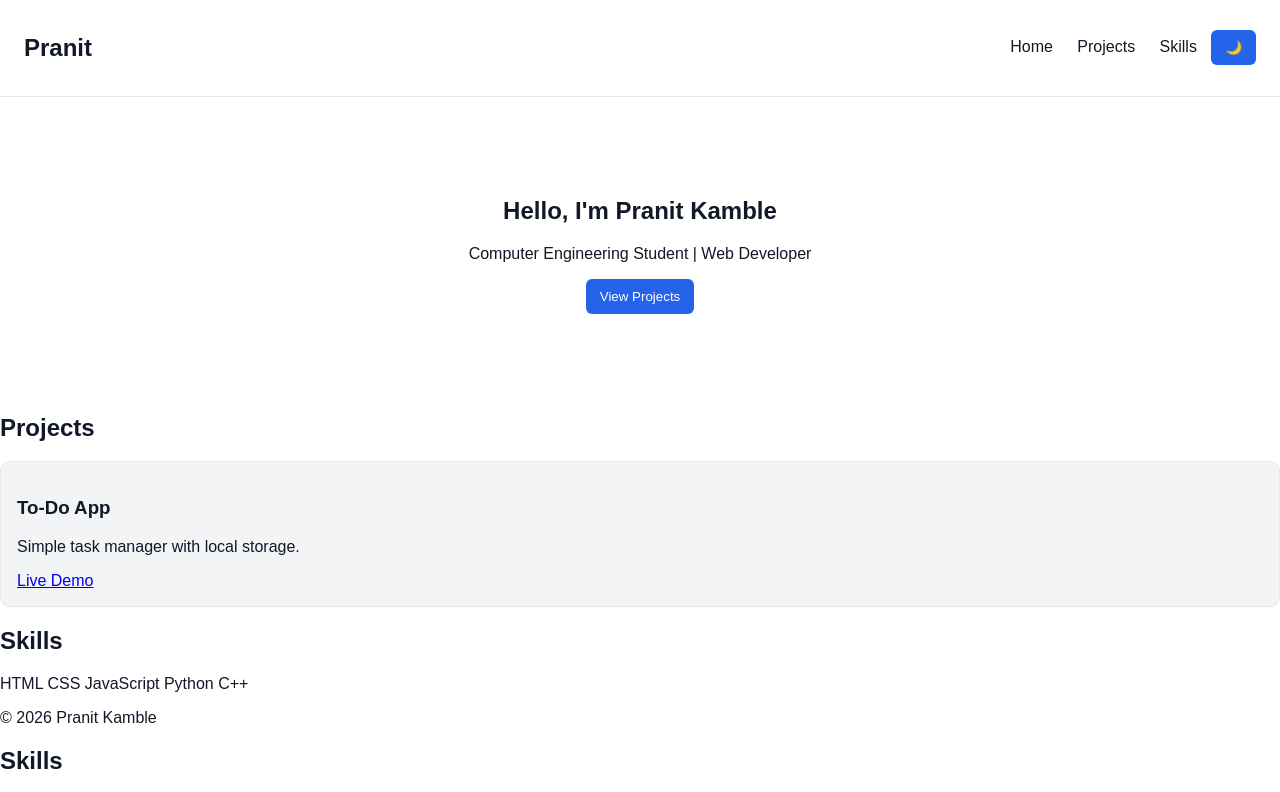
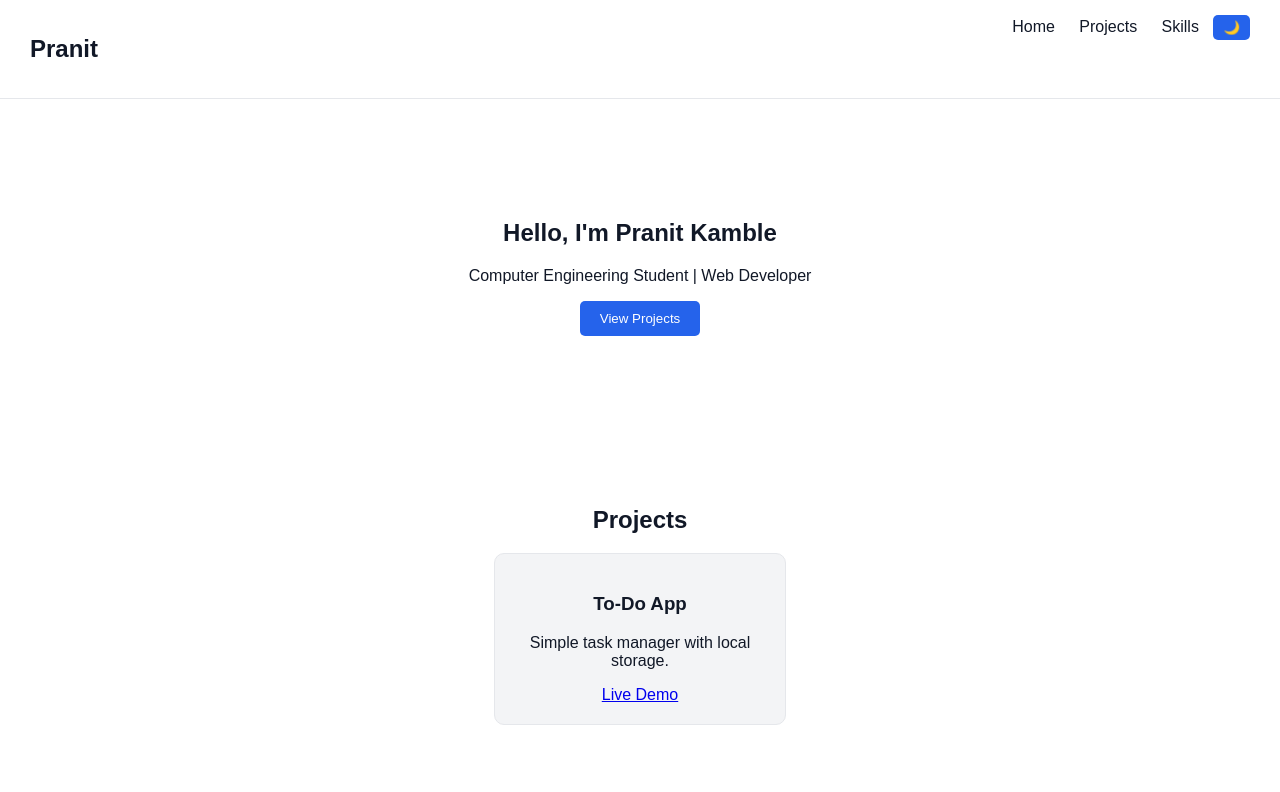
Before and after one commit to 404pranit/Portfolio, a plain HTML site: page index.html in a window 1280 px wide. Shown: the top 792 px of the page. Drawn offline with Linux system fonts and the light colour scheme.

Commit message:
Refactor CSS for light and dark themes

```diff
--- a/style.css
+++ b/style.css
@@ -1,5 +1,5 @@
-/* Light (default) */
-:root{
+/* Light theme (default) */
+:root {
   --bg: #ffffff;
   --text: #111827;
   --card: #f3f4f6;
@@ -7,34 +7,98 @@
   --border: #e5e7eb;
 }
 
-body{
+body {
   margin: 0;
   font-family: Arial, sans-serif;
   background: var(--bg);
   color: var(--text);
 }
 
-/* Components */
-.nav{
-  display:flex; justify-content:space-between; align-items:center;
-  padding:14px 24px; border-bottom:1px solid var(--border);
+/* Navbar */
+.nav {
+  display: flex;
+  justify-content: space-between;
+  padding: 15px 30px;
+  border-bottom: 1px solid var(--border);
 }
-.nav a{ color: var(--text); text-decoration:none; margin:0 10px; }
 
-.hero{ text-align:center; padding:80px 20px; }
+.nav a {
+  margin: 0 10px;
+  text-decoration: none;
+  color: var(--text);
+}
 
-.card{
+/* Hero */
+.hero {
+  text-align: center;
+  padding: 100px 20px;
+}
+
+/* Sections */
+.section {
+  text-align: center;
+  padding: 50px 20px;
+}
+
+/* Grid */
+.grid {
+  display: flex;
+  justify-content: center;
+  gap: 20px;
+}
+
+/* Card */
+.card {
   background: var(--card);
-  border:1px solid var(--border);
-  border-radius:10px;
-  padding:16px;
-  transition: transform .2s, box-shadow .2s;
+  padding: 20px;
+  border-radius: 10px;
+  width: 250px;
+  border: 1px solid var(--border);
+  transition: 0.3s;
 }
-.card:hover{ transform: translateY(-4px); box-shadow:0 10px 20px rgba(0,0,0,.08); }
 
-.btn{
+.card:hover {
+  transform: scale(1.05);
+}
+
+/* Skills */
+.skills span {
+  margin: 10px;
+  padding: 8px 15px;
   background: var(--accent);
-  color:#fff; border:none; border-radius:6px;
+  color: white;
+  border-radius: 5px;
+}
+
+/* Buttons */
+.btn {
+  padding: 10px 20px;
+  border: none;
+  background: var(--accent);
+  color: white;
+  border-radius: 5px;
+  cursor: pointer;
+}
+
+.small {
+  padding: 5px 10px;
+}
+
+/* Footer */
+footer {
+  text-align: center;
+  padding: 20px;
+  border-top: 1px solid var(--border);
+}
+
+/* DARK MODE */
+body.dark {
+  --bg: #0f172a;
+  --text: #e5e7eb;
+  --card: #1e293b;
+  --accent: #3b82f6;
+  --border: #334155;
+}  color:#fff; border:none; border-radius:6px;
   padding:10px 14px; cursor:pointer;
 }
 
```
